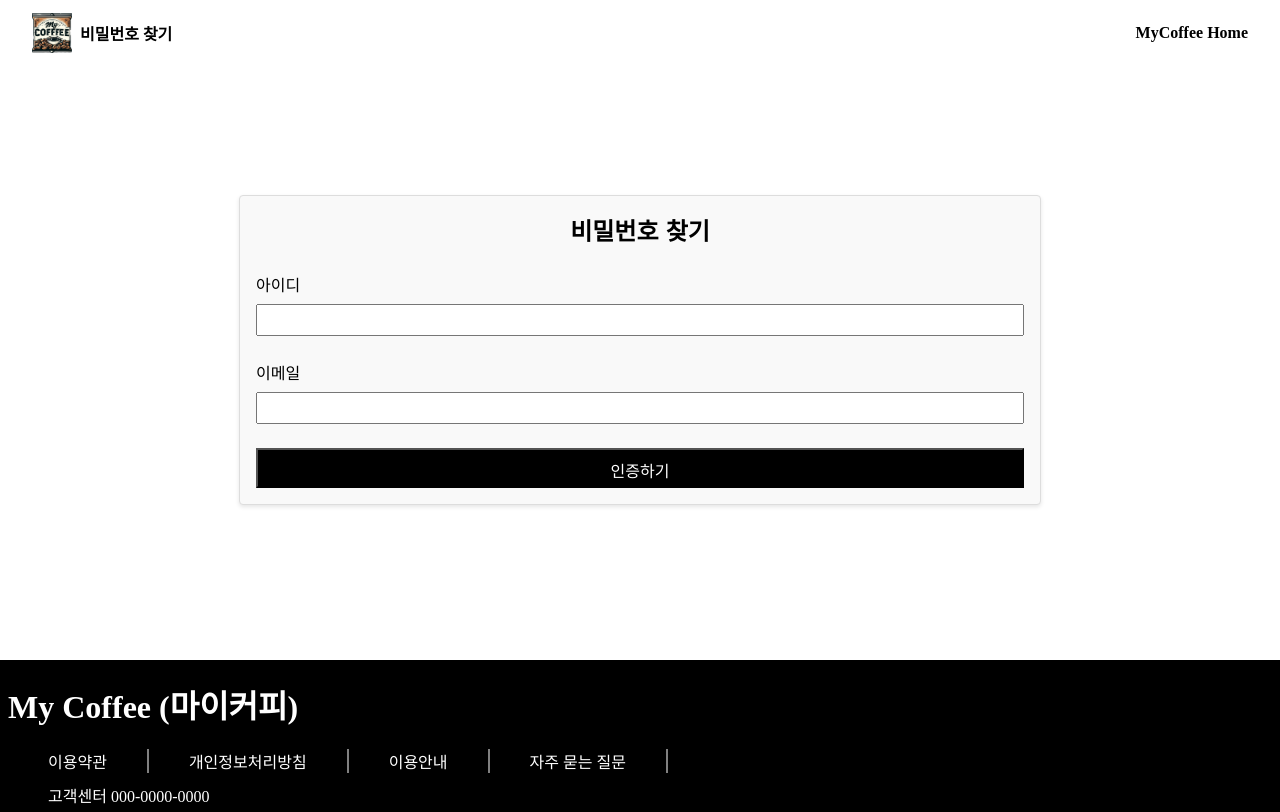
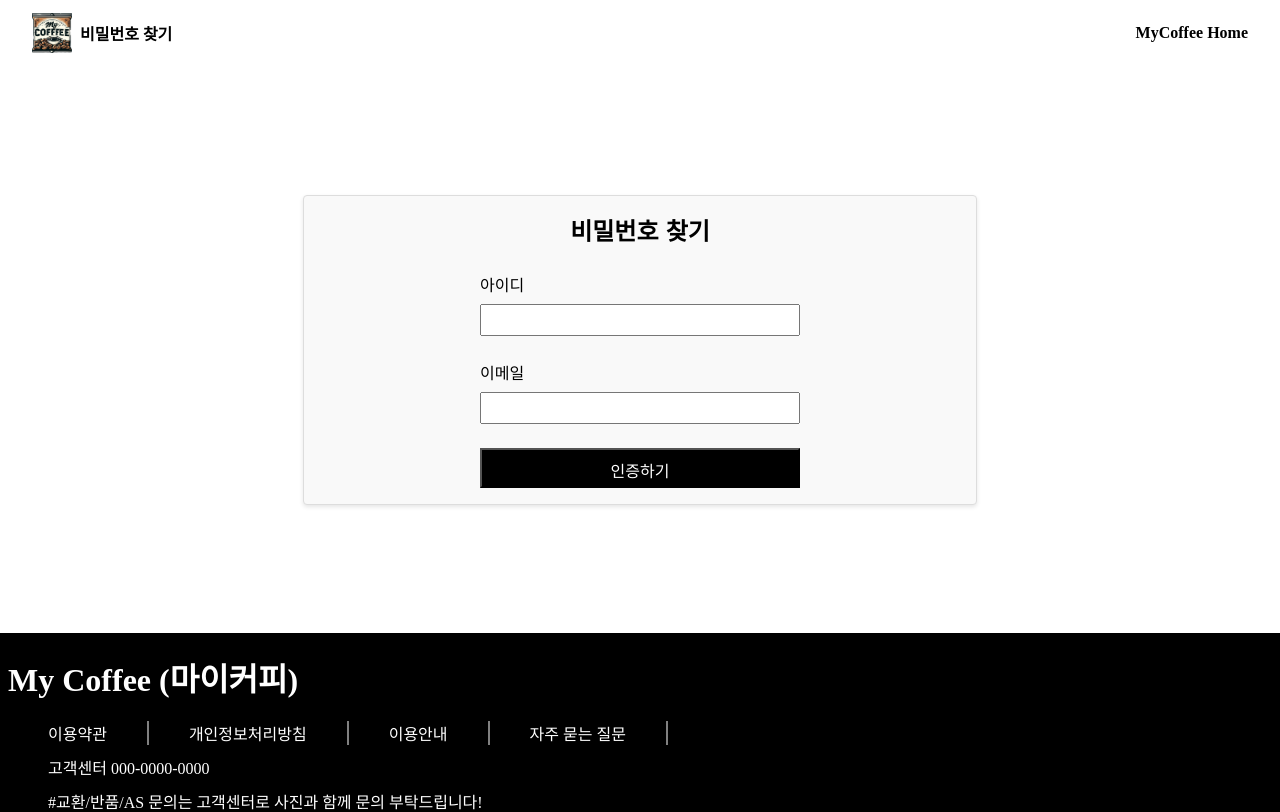
Before and after one commit to Eclipse-K/mycoffee, a React (Create React App) app: page /Find_pw in a window 1280 px wide. Shown: the top 812 px of the page. Built offline with nearby package versions, Linux system fonts and the light colour scheme; a web font is replaced by a local one.

Commit message:
Edit sign and id and pw border

```diff
--- a/src/Components/FindIdPage.css
+++ b/src/Components/FindIdPage.css
@@ -3,7 +3,6 @@
   align-items: center;
   flex-direction: column;
   width: 100%;
-  height: 660px;
   background-color: white;
 }
 
--- a/src/Components/FindPwPage.css
+++ b/src/Components/FindPwPage.css
@@ -3,7 +3,6 @@
   align-items: center;
   flex-direction: column;
   width: 100%;
-  height: 660px;
   background-color: white;
 }
 
@@ -20,7 +19,7 @@
   justify-content: center;
   align-items: center;
   flex-direction: column;
-  width: 60%;
+  width: 50%;
   margin: 10% auto;
   padding: 1rem;
   border: 1px solid #ddd;
@@ -39,7 +38,7 @@
   justify-content: center;
   align-items: center;
   flex-direction: column;
-  width: 100%;
+  width: 50%;
 }
 
 .FindPwPage-label {
--- a/src/Components/SignupForm.css
+++ b/src/Components/SignupForm.css
@@ -72,7 +72,6 @@
   padding: 5px;
   width: 100%;
   box-sizing: border-box;
-  border-radius: 10px;
 }
 /* Sign-area의 가로길이가 300px로 설정했는데 input이 범위를 벗어나는 걸 width:100%와 box-sizing: border-box로 해결함. */
 
@@ -88,7 +87,6 @@
 
 .Sign-phone-button {
   color: black;
-  border-radius: 10px;
   width: 80px;
 }
 
```
